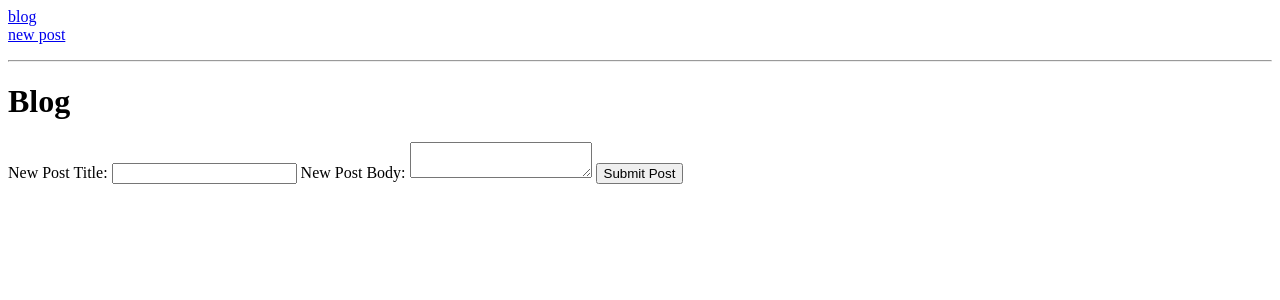
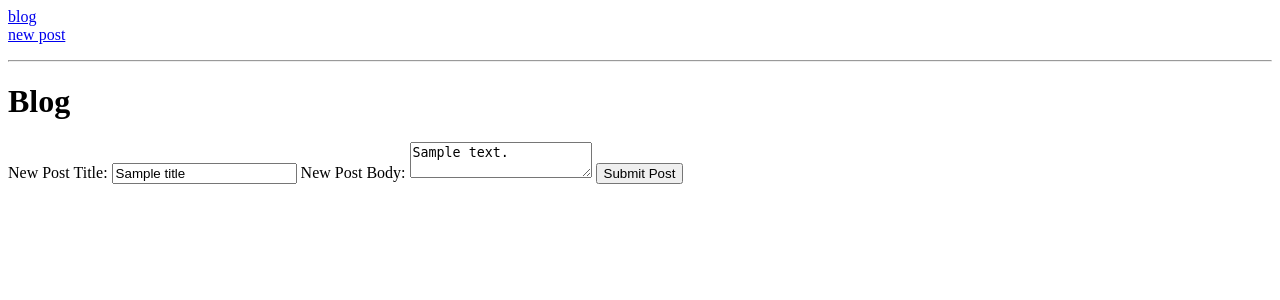
Before and after one commit to steffano/build-a-blog, a Flask app: template templates/newpost.html in a window 1280 px wide. Shown: the top 300 px of the page. Run offline with Flask 2, Linux system fonts and the light colour scheme; the template is opened without the code that fills it: most values are stand-ins (such as "Sample title", 1, 10 or a date in 2020).

Commit message:
new templates

```diff
--- a/main.py
+++ b/main.py
@@ -35,14 +35,16 @@ def post():
 
 @app.route('/newpost', methods=['POST', 'GET'])
 def newpost():
-
     if request.method == 'POST':
         title = request.form['title']
         body = request.form['body']
-        new_post = Blog(title, body)
-        db.session.add(new_post)
-        db.session.commit()
-        return redirect('/post?id=' + str(new_post.id))
+        if title and body:
+            new_post = Blog(title, body)
+            db.session.add(new_post)
+            db.session.commit()
+            return redirect('/post?id=' + str(new_post.id))
+        else:
+            flash("Please fill out both the title and body field to create your post", "error")
 
     return render_template('newpost.html')
 
--- a/templates/newpost.html
+++ b/templates/newpost.html
@@ -5,16 +5,18 @@
 <hr />
 
     <h1>Blog</h1>
+
     <form id="blogform" method='post'>
         <label>
             New Post Title:
-            <input type="text" name='title' />
+            <input type="text" name='title' value="{{ title }}" />
         </label>
         <label>
             New Post Body:
         </label>
-        <textarea name='body' form="blogform" /></textarea>
+        <textarea name='body' form="blogform" />{{ body }}</textarea>
         <input type="submit" value='Submit Post' />
     </form>
 
+
 {% endblock %}
```
Also changed, not shown: templates/index.html (added), templates/login.html (added), templates/signup.html (added), templates/singleUser.html (added).
